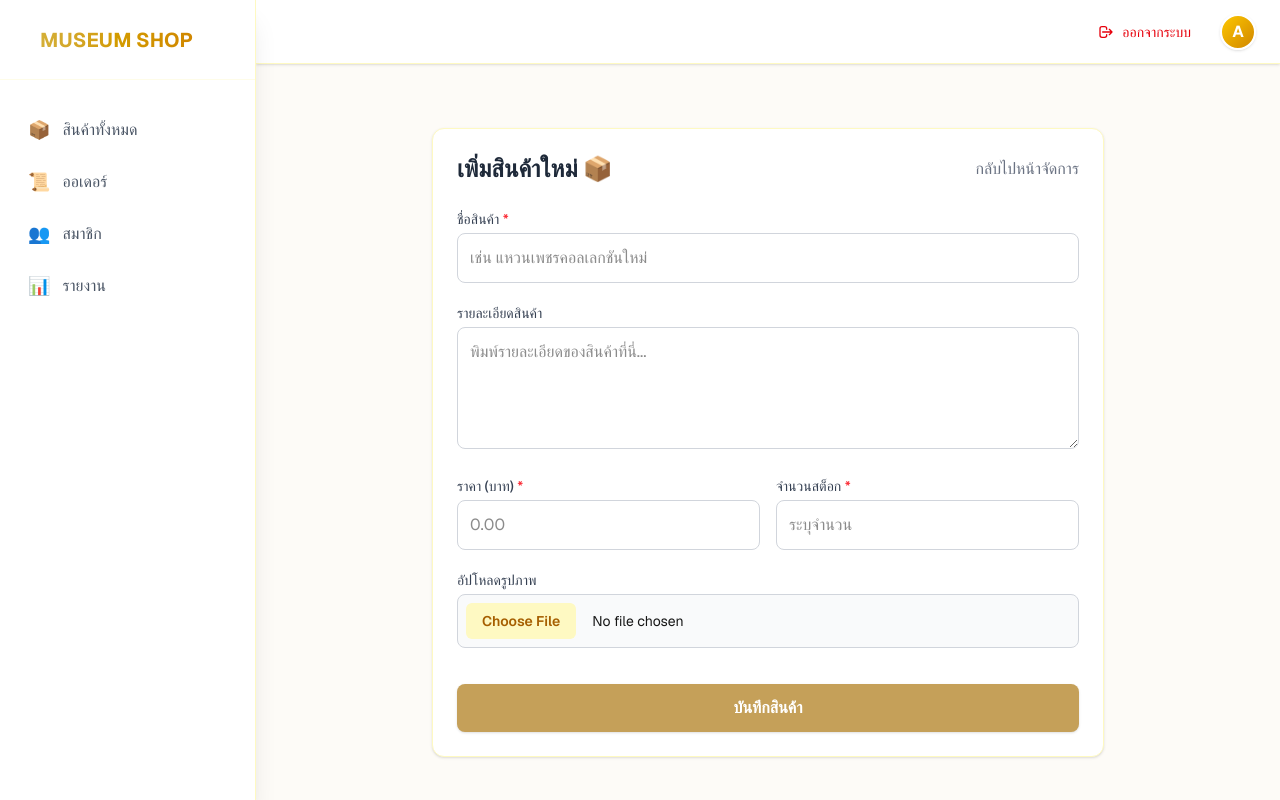
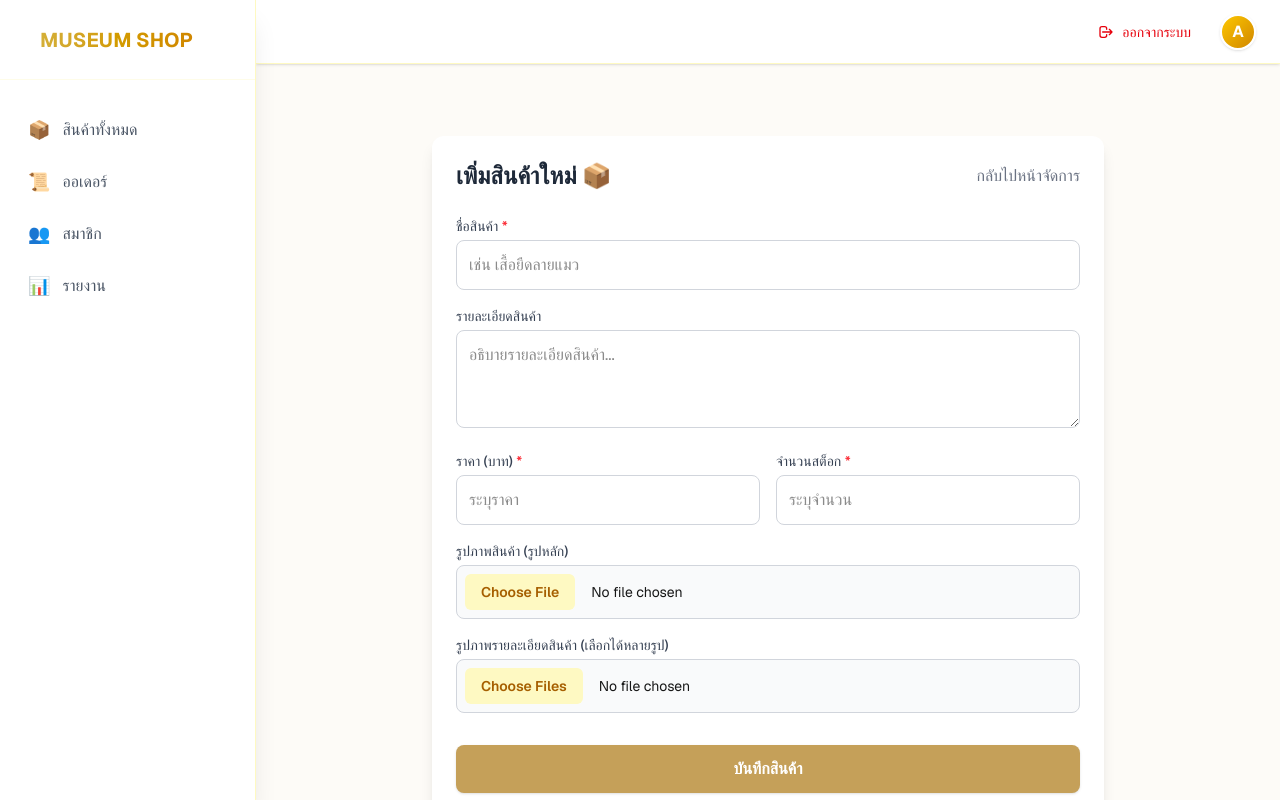
Before and after one commit to manop2004/my-shop, a Next.js app: page /admin/add-product in a window 1280 px wide. Built offline with nearby package versions, Linux system fonts and the light colour scheme; no server answers.

Commit message:
แสดงรูปรายละเอียดสินค้า/หลังเพิ่มรูปรายละเอียดสิน

```diff
--- a/src/app/ProductDetail/[id]/page.js
+++ b/src/app/ProductDetail/[id]/page.js
@@ -95,7 +95,7 @@ export default function ProductDetail() {
         if (data) {
           setProduct(data);
           setSelectedImage(data.image_url);
-          setGallery([data.image_url, data.image_url, data.image_url, data.image_url]);
+          setGallery(data.gallery && data.gallery.length > 0 ? data.gallery : [data.image_url]);
         } else {
           // เพิ่ม stock: 5 เข้าไปใน mock เผื่อไว้ทดสอบ
           const mockProduct = {
@@ -430,10 +430,39 @@ export default function ProductDetail() {
                 style={{ transform: isZoomed ? "scale(2.5)" : "scale(1)", transformOrigin: `${mousePosition.x}% ${mousePosition.y}%` }}
               />
             </div>
-            <div className="flex gap-3 overflow-x-auto pb-2">
-              {gallery.map((img, index) => (
-                <button key={index} onClick={() => setSelectedImage(img)} className={`w-20 h-20 rounded-lg overflow-hidden border-2 flex-shrink-0 ${selectedImage === img ? "border-[#C5A059]" : "border-transparent opacity-60"}`}>
-                  <img src={img} className="w-full h-full object-cover" />
+            {/* 🌟 แสดงรูปย่อย (รวมรูปหลักไว้รูปแรก) 🌟 */}
+            <div className="flex gap-4 mt-4 overflow-x-auto pb-2">
+
+              {/* 1. ปุ่มสำหรับ "รูปหลัก" (รูปแรกเสมอ) */}
+              {product?.image_url && (
+                <button
+                  onClick={() => setSelectedImage(product.image_url)}
+                  className={`relative w-20 h-20 rounded-lg overflow-hidden border-2 flex-shrink-0 transition-all ${
+                    selectedImage === product.image_url ? "border-[#C5A059] opacity-100" : "border-transparent opacity-60 hover:opacity-100"
+                  }`}
+                >
+                  <img
+                    src={product.image_url}
+                    alt="Main Product"
+                    className="object-cover w-full h-full"
+                  />
+                </button>
+              )}
+
+              {/* 2. แสดงรูปรายละเอียด (Gallery) ถัดมา */}
+              {gallery && gallery.map((imgUrl, index) => (
+                <button
+                  key={index}
+                  onClick={() => setSelectedImage(imgUrl)}
+                  className={`relative w-20 h-20 rounded-lg overflow-hidden border-2 flex-shrink-0 transition-all ${
+                    selectedImage === imgUrl ? "border-[#C5A059] opacity-100" : "border-transparent opacity-60 hover:opacity-100"
+                  }`}
+                >
+                  <img
+                    src={imgUrl}
+                    alt={`gallery-${index}`}
+                    className="object-cover w-full h-full"
+                  />
                 </button>
               ))}
             </div>
--- a/src/app/admin/add-product/page.js
+++ b/src/app/admin/add-product/page.js
@@ -17,17 +17,25 @@ export default function AddProductPage() {
     stock: ""
   });
 
-  // 2. State สำหรับเก็บ "ไฟล์รูปภาพ" ที่ผู้ใช้เลือกจากเครื่อง
+  // 2. State สำหรับเก็บ "ไฟล์รูปภาพ"
   const [imageFile, setImageFile] = useState(null);
+  const [galleryFiles, setGalleryFiles] = useState([]); // 🌟 เพิ่ม State เก็บรูปรายละเอียด (หลายรูป)
 
   const handleChange = (e) => {
     setFormData({ ...formData, [e.target.name]: e.target.value });
   };
 
-  // ฟังก์ชันจัดการเมื่อมีการกดเลือกไฟล์รูป
+  // ฟังก์ชันจัดการเมื่อมีการกดเลือกไฟล์รูปหลัก
   const handleFileChange = (e) => {
     if (e.target.files && e.target.files.length > 0) {
       setImageFile(e.target.files[0]);
+    }
+  };
+
+  // 🌟 ฟังก์ชันจัดการเมื่อมีการกดเลือกไฟล์รูปรายละเอียด (หลายรูป)
+  const handleGalleryChange = (e) => {
+    if (e.target.files) {
+      setGalleryFiles(Array.from(e.target.files));
     }
   };
 
@@ -37,58 +45,91 @@ export default function AddProductPage() {
 
     try {
       let imageUrl = null;
+      let galleryUrlsToSave = []; // 🌟 เตรียม Array ไว้เก็บลิงก์รูปรายละเอียด
 
-      // 3. ถ้ามีการเลือกรูปภาพ ให้ทำการอัปโหลดขึ้น Supabase Storage ก่อน
+      // 3. อัปโหลดรูปภาพหลัก ขึ้น Supabase Storage ก่อน
       if (imageFile) {
-        // สร้างชื่อไฟล์ใหม่ไม่ให้ซ้ำกัน (เช่น 16987654321.jpg)
         const fileExt = imageFile.name.split('.').pop();
         const fileName = `${Date.now()}.${fileExt}`;
-        const filePath = `${fileName}`;
 
-        // ทำการอัปโหลดไปที่ Bucket ชื่อ 'products'
         const { data: uploadData, error: uploadError } = await supabase.storage
           .from('products')
-          .upload(filePath, imageFile);
+          .upload(fileName, imageFile, {
+            cacheControl: '3600',
+            upsert: false
+          });
 
-        if (uploadError) throw uploadError;
+        if (uploadError) {
+          console.error("Upload error:", uploadError);
+          alert("อัปโหลดรูปภาพหลักไม่สำเร็จ: " + uploadError.message);
+          setLoading(false);
+          return;
+        }
 
-        // เมื่ออัปโหลดเสร็จ ให้ขอ URL แบบ Public ของรูปนั้นมา
         const { data: publicUrlData } = supabase.storage
           .from('products')
-          .getPublicUrl(filePath);
+          .getPublicUrl(fileName);
 
         imageUrl = publicUrlData.publicUrl;
       }
 
-      // 4. บันทึกข้อมูลสินค้า พร้อมกับลิงก์รูป (ที่เพิ่งอัปโหลดเสร็จ) ลงตาราง products
-      const { error } = await supabase
-        .from("products")
-        .insert([
+      // 🌟 3.5 อัปโหลดรูปภาพรายละเอียด (ถ้ามี) 🌟
+      if (galleryFiles && galleryFiles.length > 0) {
+        for (let i = 0; i < galleryFiles.length; i++) {
+          const file = galleryFiles[i];
+          const fileExt = file.name.split('.').pop();
+          const fileName = `gallery_${Date.now()}_${i}.${fileExt}`;
+
+          const { error: uploadError } = await supabase.storage
+            .from('products')
+            .upload(fileName, file, { cacheControl: '3600', upsert: false });
+
+          if (uploadError) {
+            alert("❌ อัปโหลดรูปรายละเอียดไม่ผ่าน!\nสาเหตุ: " + uploadError.message);
+            setLoading(false);
+            return;
+          }
+
+          const { data: publicUrlData } = supabase.storage
+            .from('products')
+            .getPublicUrl(fileName);
+
+          // ดันลิงก์ที่อัปโหลดเสร็จแล้วเข้า Array
+          galleryUrlsToSave.push(`${publicUrlData.publicUrl}?t=${Date.now()}`);
+        }
+      }
+
+      // 4. นำข้อมูลทั้งหมดไปบันทึกลงตาราง products
+      const { data, error } = await supabase.from("products").insert([
         {
           name: formData.name,
           description: formData.description,
           price: Number(formData.price),
           stock: Number(formData.stock),
-            image_url: imageUrl // จะเป็นลิงก์รูป หรือเป็น null ถ้าไม่ได้อัปรูป
+          image_url: imageUrl,
+          gallery: galleryUrlsToSave // 🌟 บันทึก Array รูปลงคอลัมน์ gallery
         }
       ]);
 
-      if (error) throw error;
-
-      alert("เพิ่มสินค้าและอัปโหลดรูปสำเร็จ! 🎉");
+      if (error) {
+        console.error("Insert error:", error);
+        alert("เพิ่มสินค้าไม่สำเร็จ: " + error.message);
+      } else {
+        alert("🎉 เพิ่มสินค้าเรียบร้อยแล้ว!");
         router.push("/admin");
         router.refresh();
+      }
 
-    } catch (error) {
-      console.error("Error adding product:", error.message);
-      alert("เกิดข้อผิดพลาด: " + error.message);
+    } catch (err) {
+      console.error(err);
+      alert("เกิดข้อผิดพลาดในการเชื่อมต่อระบบ");
     } finally {
       setLoading(false);
     }
   };
 
   return (
-    <div className="max-w-2xl mx-auto p-6 bg-white rounded-xl shadow-sm border border-yellow-100 mt-8">
+    <div className="max-w-2xl mx-auto mt-10 p-6 bg-white shadow-lg rounded-xl">
       <div className="flex justify-between items-center mb-6">
         <h1 className="text-2xl font-bold text-gray-800">เพิ่มสินค้าใหม่ 📦</h1>
         <Link href="/admin" className="text-gray-500 hover:text-yellow-600 font-medium transition">
@@ -96,7 +137,7 @@ export default function AddProductPage() {
         </Link>
       </div>
 
-      <form onSubmit={handleSubmit} className="space-y-5">
+      <form onSubmit={handleSubmit} className="space-y-4">
 
         {/* ชื่อสินค้า */}
         <div>
@@ -108,25 +149,25 @@ export default function AddProductPage() {
             value={formData.name}
             onChange={handleChange}
             className="w-full border border-gray-300 p-3 rounded-lg focus:ring-2 focus:ring-yellow-500 focus:border-yellow-500 outline-none transition"
-            placeholder="เช่น แหวนเพชรคอลเลกชันใหม่"
+            placeholder="เช่น เสื้อยืดลายแมว"
           />
         </div>
 
-        {/* รายละเอียดสินค้า */}
+        {/* รายละเอียด */}
         <div>
           <label className="block text-sm font-medium text-gray-700 mb-1">รายละเอียดสินค้า</label>
           <textarea
             name="description"
-            rows="4"
+            rows="3"
             value={formData.description}
             onChange={handleChange}
             className="w-full border border-gray-300 p-3 rounded-lg focus:ring-2 focus:ring-yellow-500 focus:border-yellow-500 outline-none transition resize-y"
-            placeholder="พิมพ์รายละเอียดของสินค้าที่นี่..."
+            placeholder="อธิบายรายละเอียดสินค้า..."
           ></textarea>
         </div>
 
-        {/* ราคา & สต็อก */}
         <div className="grid grid-cols-2 gap-4">
+          {/* ราคา */}
           <div>
             <label className="block text-sm font-medium text-gray-700 mb-1">ราคา (บาท) <span className="text-red-500">*</span></label>
             <input
@@ -137,9 +178,11 @@ export default function AddProductPage() {
               value={formData.price}
               onChange={handleChange}
               className="w-full border border-gray-300 p-3 rounded-lg focus:ring-2 focus:ring-yellow-500 focus:border-yellow-500 outline-none transition"
-              placeholder="0.00"
+              placeholder="ระบุราคา"
             />
           </div>
+
+          {/* สต็อก */}
           <div>
             <label className="block text-sm font-medium text-gray-700 mb-1">จำนวนสต็อก <span className="text-red-500">*</span></label>
             <input
@@ -155,13 +198,25 @@ export default function AddProductPage() {
           </div>
         </div>
 
-        {/* 👈 อัปโหลดรูปภาพ (เปลี่ยนเป็นแบบเลือกไฟล์) */}
+        {/* อัปโหลดรูปภาพหลัก */}
         <div>
-          <label className="block text-sm font-medium text-gray-700 mb-1">อัปโหลดรูปภาพ</label>
+          <label className="block text-sm font-medium text-gray-700 mb-1">รูปภาพสินค้า (รูปหลัก)</label>
           <input
             type="file"
-            accept="image/*" // บังคับให้เลือกได้เฉพาะไฟล์รูปภาพ
+            accept="image/*"
             onChange={handleFileChange}
+            className="w-full border border-gray-300 p-2 rounded-lg focus:ring-2 focus:ring-yellow-500 focus:border-yellow-500 outline-none transition text-sm bg-gray-50 cursor-pointer file:mr-4 file:py-2 file:px-4 file:rounded-md file:border-0 file:text-sm file:font-semibold file:bg-yellow-100 file:text-yellow-700 hover:file:bg-yellow-200"
+          />
+        </div>
+
+        {/* 🌟 อัปโหลดรูปภาพรายละเอียด (เพิ่มมาใหม่ สไตล์เดิม) 🌟 */}
+        <div>
+          <label className="block text-sm font-medium text-gray-700 mb-1">รูปภาพรายละเอียดสินค้า (เลือกได้หลายรูป)</label>
+          <input
+            type="file"
+            accept="image/*"
+            multiple // บังคับให้เลือกได้หลายไฟล์
+            onChange={handleGalleryChange}
             className="w-full border border-gray-300 p-2 rounded-lg focus:ring-2 focus:ring-yellow-500 focus:border-yellow-500 outline-none transition text-sm bg-gray-50 cursor-pointer file:mr-4 file:py-2 file:px-4 file:rounded-md file:border-0 file:text-sm file:font-semibold file:bg-yellow-100 file:text-yellow-700 hover:file:bg-yellow-200"
           />
         </div>
@@ -172,9 +227,8 @@ export default function AddProductPage() {
           disabled={loading}
           className="w-full bg-[#C5A059] text-white py-3 rounded-lg hover:bg-[#B38E46] transition font-bold disabled:bg-gray-300 disabled:cursor-not-allowed mt-4 shadow-sm"
         >
-          {loading ? "กำลังบันทึกและอัปโหลดรูป..." : "บันทึกสินค้า"}
+          {loading ? "กำลังบันทึก..." : "บันทึกสินค้า"}
         </button>
-
       </form>
     </div>
   );
--- a/src/app/admin/product/[id]/page.js
+++ b/src/app/admin/product/[id]/page.js
@@ -17,9 +17,11 @@ export default function EditProductPage() {
     description: "",
     price: "",
     stock: "",
-    image_url: ""
+    image_url: "",
+    gallery: [] // 🌟 เพิ่มสำหรับเก็บรูปรายละเอียดเดิม
   });
   const [imageFile, setImageFile] = useState(null);
+  const [galleryFiles, setGalleryFiles] = useState([]); // 🌟 เพิ่มสำหรับเก็บไฟล์รูปรายละเอียดใหม่
 
   // 1. ดึงข้อมูลเดิมมาแสดง
   useEffect(() => {
@@ -49,8 +51,9 @@ export default function EditProductPage() {
 
     try {
       let imageUrlToSave = formData.image_url;
+      let galleryUrlsToSave = formData.gallery || []; // เตรียมเก็บรูประดับรายละเอียด
 
-      // --- ขั้นตอนที่ 1: อัปโหลดรูปภาพ (ถ้ามี) ---
+      // --- ขั้นตอนที่ 1: อัปโหลดรูปภาพหลัก (ถ้ามี) ---
       if (imageFile) {
         const fileExt = imageFile.name.split('.').pop();
         const fileName = `edit_${Date.now()}.${fileExt}`;
@@ -76,6 +79,33 @@ export default function EditProductPage() {
         imageUrlToSave = `${publicUrlData.publicUrl}?t=${Date.now()}`;
       }
 
+      // --- ขั้นตอนที่ 1.5: อัปโหลดรูปภาพรายละเอียด (ถ้ามีการเลือกใหม่) 🌟 ---
+      if (galleryFiles && galleryFiles.length > 0) {
+        const uploadedGallery = [];
+        for (let i = 0; i < galleryFiles.length; i++) {
+          const file = galleryFiles[i];
+          const fileExt = file.name.split('.').pop();
+          const fileName = `gallery_${Date.now()}_${i}.${fileExt}`;
+
+          const { error: uploadError } = await supabase.storage
+            .from('products')
+            .upload(fileName, file, { cacheControl: '3600', upsert: false });
+
+          if (uploadError) {
+            alert("❌ อัปโหลดรูปรายละเอียดไม่ผ่าน!\nสาเหตุ: " + uploadError.message);
+            setLoading(false);
+            return;
+          }
+
+          const { data: publicUrlData } = supabase.storage
+            .from('products')
+            .getPublicUrl(fileName);
+
+          uploadedGallery.push(`${publicUrlData.publicUrl}?t=${Date.now()}`);
+        }
+        galleryUrlsToSave = uploadedGallery; // ถ้ามีการอัปรูปใหม่ จะเอาไปแทนที่รูปเก่า
+      }
+
       // --- ขั้นตอนที่ 2: อัปเดตข้อมูลลงตาราง Products ---
       const { error: dbError } = await supabase
         .from("products")
@@ -84,7 +114,8 @@ export default function EditProductPage() {
           description: formData.description,
           price: Number(formData.price),
           stock: Number(formData.stock),
-          image_url: imageUrlToSave
+          image_url: imageUrlToSave,
+          gallery: galleryUrlsToSave // 🌟 อัปเดต array รูปลงคอลัมน์ gallery
         })
         .eq("id", Number(productId)); // 👈 อัปเดตตาม ID ที่เป็นตัวเลข
 
@@ -159,7 +190,7 @@ export default function EditProductPage() {
         </div>
 
         <div>
-          <label className="block text-sm font-medium text-gray-700 mb-1">รูปภาพสินค้า</label>
+          <label className="block text-sm font-medium text-gray-700 mb-1">รูปภาพสินค้าหลัก</label>
           {formData.image_url && !imageFile && (
             <div className="mb-2">
               <p className="text-xs text-gray-500 mb-1">รูปปัจจุบัน:</p>
@@ -173,6 +204,30 @@ export default function EditProductPage() {
           />
         </div>
 
+        {/* 🌟 ส่วนที่เพิ่มขึ้นมาใหม่ สำหรับรูปรายละเอียด (Gallery) 🌟 */}
+        <div>
+          <label className="block text-sm font-medium text-gray-700 mb-1">รูปภาพรายละเอียดสินค้า (เลือกได้หลายรูป)</label>
+
+          {/* แสดงรูปลายละเอียดเดิม ถ้ายังไม่ได้เลือกรูปใหม่ */}
+          {formData.gallery && formData.gallery.length > 0 && galleryFiles.length === 0 && (
+            <div className="mb-2">
+              <p className="text-xs text-gray-500 mb-1">รูปรายละเอียดปัจจุบัน:</p>
+              <div className="flex gap-2 overflow-x-auto">
+                {formData.gallery.map((url, index) => (
+                  <img key={index} src={url} alt={`Gallery ${index}`} className="w-16 h-16 object-cover rounded border flex-shrink-0" />
+                ))}
+              </div>
+            </div>
+          )}
+
+          <input
+            type="file" accept="image/*" multiple // 👈 multiple ทำให้เลือกลากคลุมได้หลายไฟล์
+            className="w-full border border-gray-300 p-2 rounded-lg bg-gray-50 focus:ring-2 focus:ring-yellow-500 outline-none"
+            onChange={(e) => setGalleryFiles(Array.from(e.target.files))} // แปลงเป็น Array เพื่อให้วนลูปง่าย
+          />
+          <p className="text-xs text-gray-400 mt-1">* หากเลือกไฟล์ใหม่ ระบบจะนำไปแทนที่รูปรายละเอียดชุดเดิมทั้งหมด</p>
+        </div>
+
         <button
           type="submit" disabled={loading}
           className="w-full bg-[#C5A059] text-white py-3 rounded-lg hover:bg-[#B38E46] transition font-bold disabled:bg-gray-300 disabled:cursor-not-allowed mt-4 shadow-sm"
--- a/src/app/payment/page.js
+++ b/src/app/payment/page.js
@@ -242,11 +242,24 @@ export default function PaymentPage() {
         </p>
       </div>
 
-      <input
-        type="file"
-        accept="image/*"
-        onChange={(e) => setSlipImage(e.target.files[0])}
-      />
+      <div className="w-full mb-4">
+        <label className="block text-sm font-medium text-gray-700 mb-2">
+          อัปโหลดหลักฐานการโอนเงิน
+        </label>
+        <input
+          type="file"
+          accept="image/*"
+          onChange={(e) => setSlipImage(e.target.files[0])}
+          className="block w-full text-sm text-blue-400
+            file:mr-4 file:py-2.5 file:px-4
+            file:rounded-md file:border-0
+            file:text-sm file:font-semibold
+            file:bg-blue-400 file:text-white
+            hover:file:bg-blue-400
+            cursor-pointer
+            border border-blue-400 rounded-lg bg-white shadow-sm"
+        />
+      </div>
 
       <button
         onClick={handleConfirmPayment}
--- a/src/app/success/page.js
+++ b/src/app/success/page.js
@@ -103,7 +103,7 @@ function SuccessContent() {
   if (loading) {
     return (
       <div className="min-h-screen flex items-center justify-center text-[#C5A059] font-medium">
-        กำลังประมวลผลคำสั่งซื้อและตัดสต็อก...
+        กำลังประมวลผลคำสั่งซื้อ...
       </div>
     );
   }
```
Lines whose indentation alone changed are shown as unchanged.
